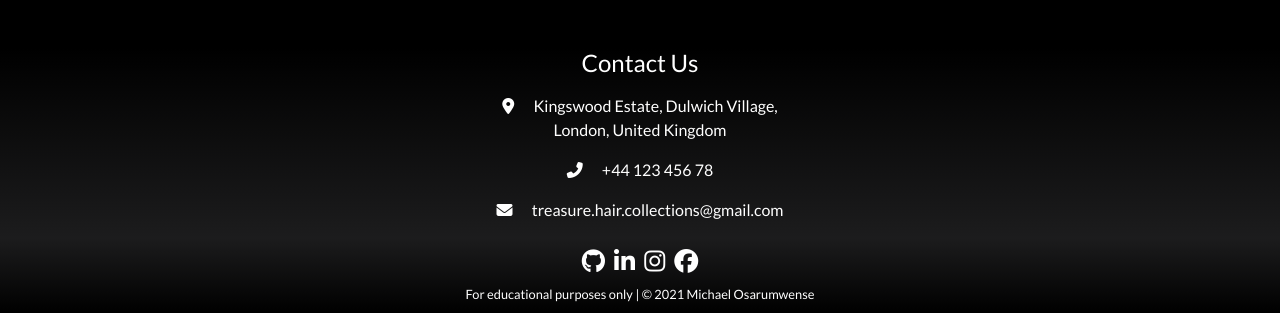
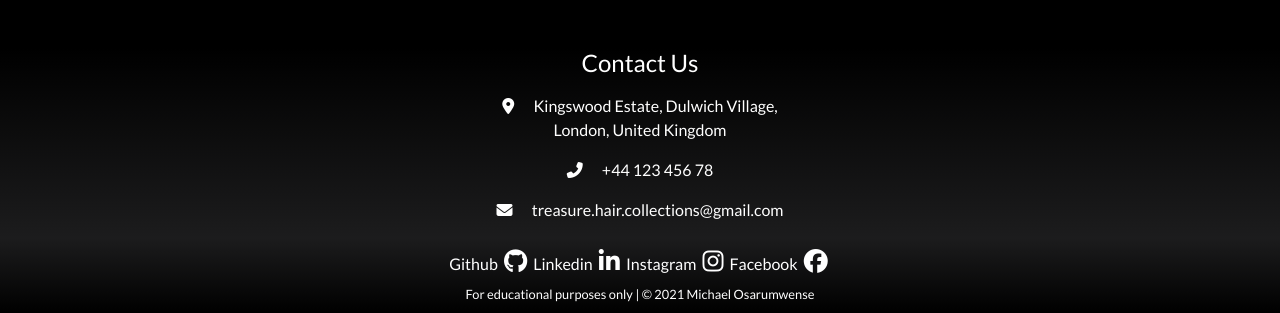
Before and after one commit to MichaelOsarumwense/Treasure-Hair-Collections, a Django app: page / in a window 1280 px wide. Shown: the part 817-1130 px from the top of the page. Run offline with Django 3.2, Linux system fonts and the light colour scheme; some libraries are stand-ins or nearby versions.

Commit message:
Modified files to meet lighthouse standard requirments

```diff
--- a/home/templates/home/index.html
+++ b/home/templates/home/index.html
@@ -13,7 +13,7 @@
     <div class="container h-100">
         <div class="row h-100">
             <div class="col-7 col-md-6 my-auto">
-                <img src ="{{ MEDIA_URL }}arrow.gif" class="display-4 logo-font text-black">
+                <img src ="{{ MEDIA_URL }}arrow.gif" alt="logo" class="display-4 logo-font text-black">
                 <div class="my-5">
                     <h4>
                          <a href="{% url 'products' %}" class="shop-now-button btn btn-lg rounded-0 text-uppercase py-3">Hair Shop</a>
--- a/templates/base.html
+++ b/templates/base.html
@@ -49,7 +49,7 @@
                     <div class="input-group w-100">
                         <input class="form-control border border-black rounded-0" type="text" name="q" placeholder="Search our site">
                         <div class="input-group-append">
-                            <button class="form-control btn btn-black border border-black rounded-0" type="submit">
+                            <button name="searchButton" class="form-control btn btn-black border border-black rounded-0" type="submit">
                                 <span class="icon">
                                     <i class="fas fa-search"></i>
                                 </span>
--- a/templates/includes/footer.html
+++ b/templates/includes/footer.html
@@ -18,25 +18,25 @@
     <div class="row main-footer py-3 py-lg-2">
         <div class="col-12 container text-center">
             <a href="https://github.com/MichaelOsarumwense/Treasure_Hair_Collections" target="_blank"
-                rel="noopener" class="icon-footer-container">
+                rel="noopener" lin class="icon-footer-container">Github
                 <i class="fab fa-github media-icons" aria-hidden="true"></i>
             </a>
             <a href="https://www.linkedin.com/in/michael-osarumwense-626b30100/" target="_blank"
-                 rel="noopener" class="icon-footer-container">
+                 rel="noopener" class="icon-footer-container">Linkedin
                 <i class="fab fa-linkedin-in media-icons" aria-hidden="true"></i>
             </a>
             <a href="https://www.instagram.com/" target="_blank" rel="noopener"
-                class="icon-footer-container">
+                class="icon-footer-container">Instagram
                 <i class="fab fa-instagram media-icons" aria-hidden="true"></i>
             </a>
             <a href="https://www.facebook.com/" target="_blank" rel="noopener"
-                 class="icon-footer-container">
+                 class="icon-footer-container">Facebook
                 <i class="fab fa-facebook media-icons" aria-hidden="true"></i>
             </a>
         </div>
         <div class="col-12 text-center">
             <small> For educational purposes only | © 2021
-                <a href="https://github.com/MichaelOsarumwense"
+                <a href="https://github.com/MichaelOsarumwense" rel="noreferrer
                 target="_blank" class="author-link">Michael&nbsp;Osarumwense</a>
               </small>
         </div>
```
